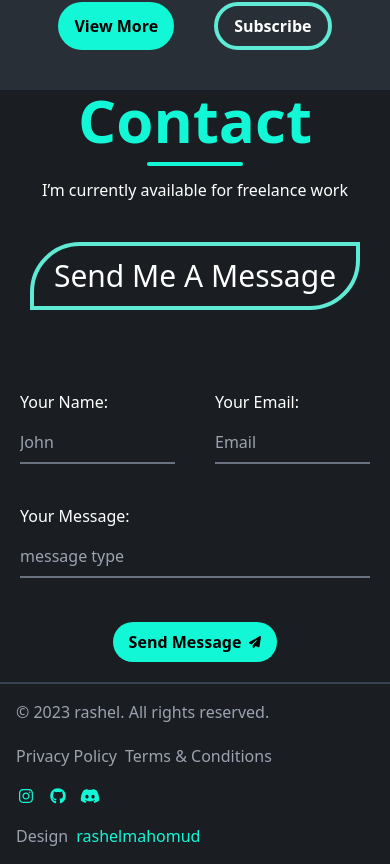
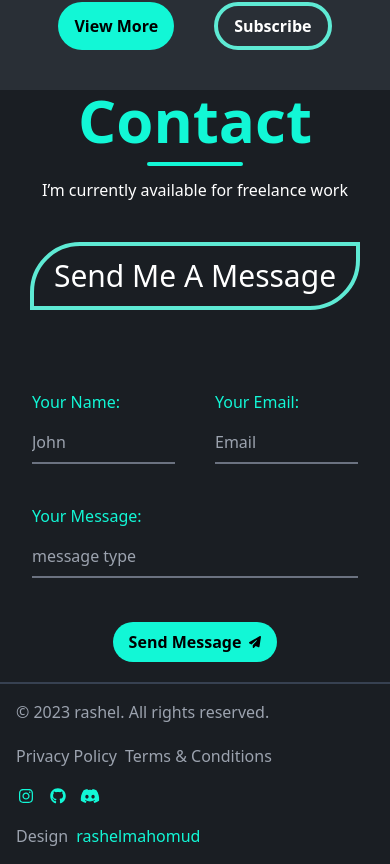
Before and after one commit to rashelmahomud/protfolio-project, a Next.js app: page / in a window 390 px wide. Shown: the part 4916-5780 px from the top of the page. Built offline with nearby package versions, Linux system fonts and the light colour scheme.

Commit message:
done responsive contact site

```diff
--- a/src/components/home/Contact.jsx
+++ b/src/components/home/Contact.jsx
@@ -21,13 +21,13 @@ const Contact = () => {
             Send Me A Message
           </button>
         </div>
-        <div className="container mx-auto py-5">
+        <div className="container mx-auto py-5 p-3">
           <form>
             <div className="grid gap-10 mb-6 grid-cols-2 lg:mx-20 lg:px-20 p-5">
               <div className="text-left">
                 <label
                   htmlFor="name"
-                  className="text-white "
+                  className="text-[#12F7D6]"
                 >
                   Your Name:
                 </label>
@@ -42,7 +42,7 @@ const Contact = () => {
               <div className="text-left">
                 <label
                   htmlFor="email"
-                  className="text-white"
+                  className="text-[#12F7D6]"
                 >
                   Your Email:
                 </label>
@@ -57,7 +57,7 @@ const Contact = () => {
               <div className="text-left col-span-2">
                 <label
                   htmlFor="message"
-                  className="text-white"
+                  className="text-[#12F7D6]"
                 >
                   Your Message:
                 </label>
```
